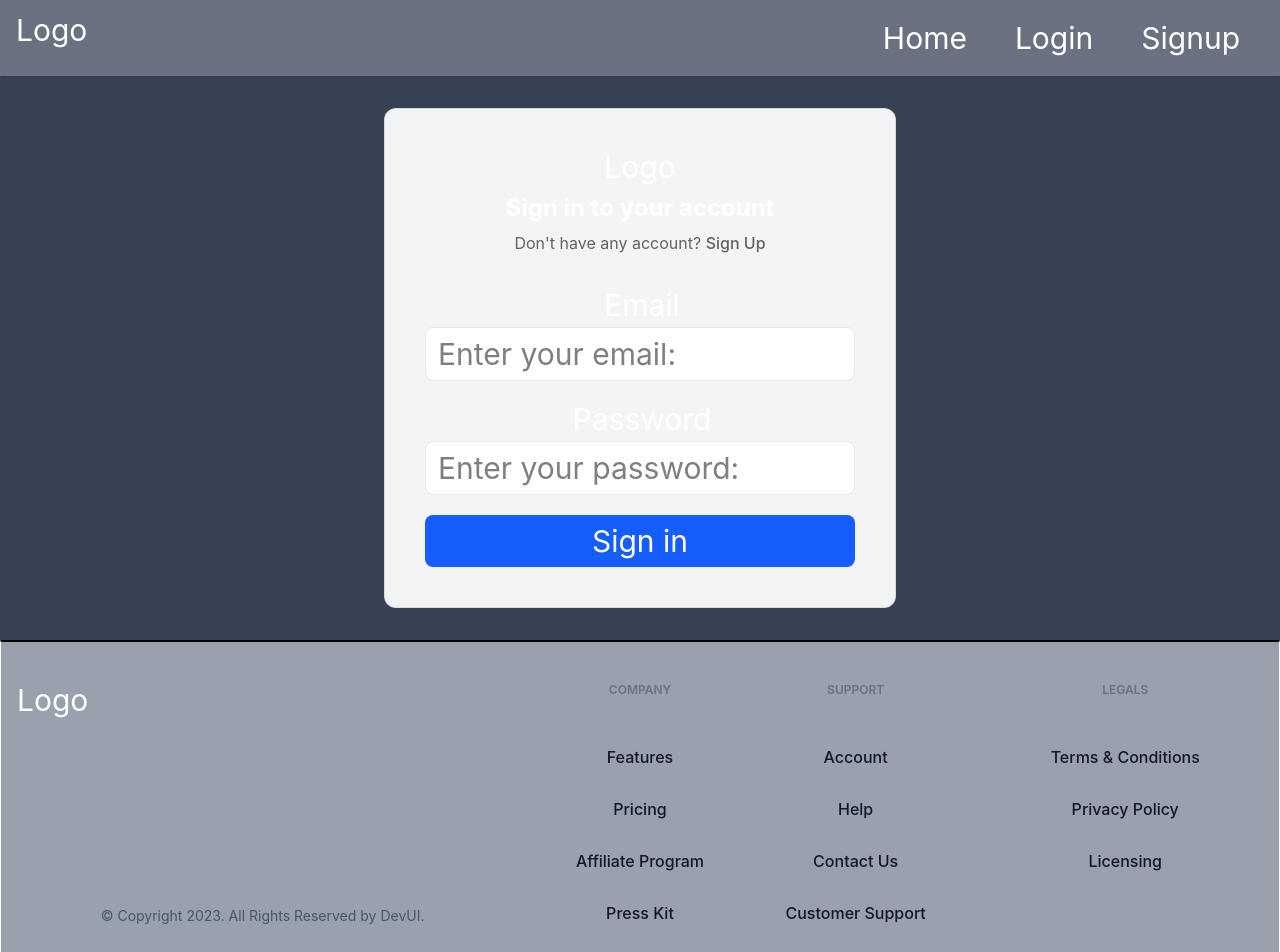
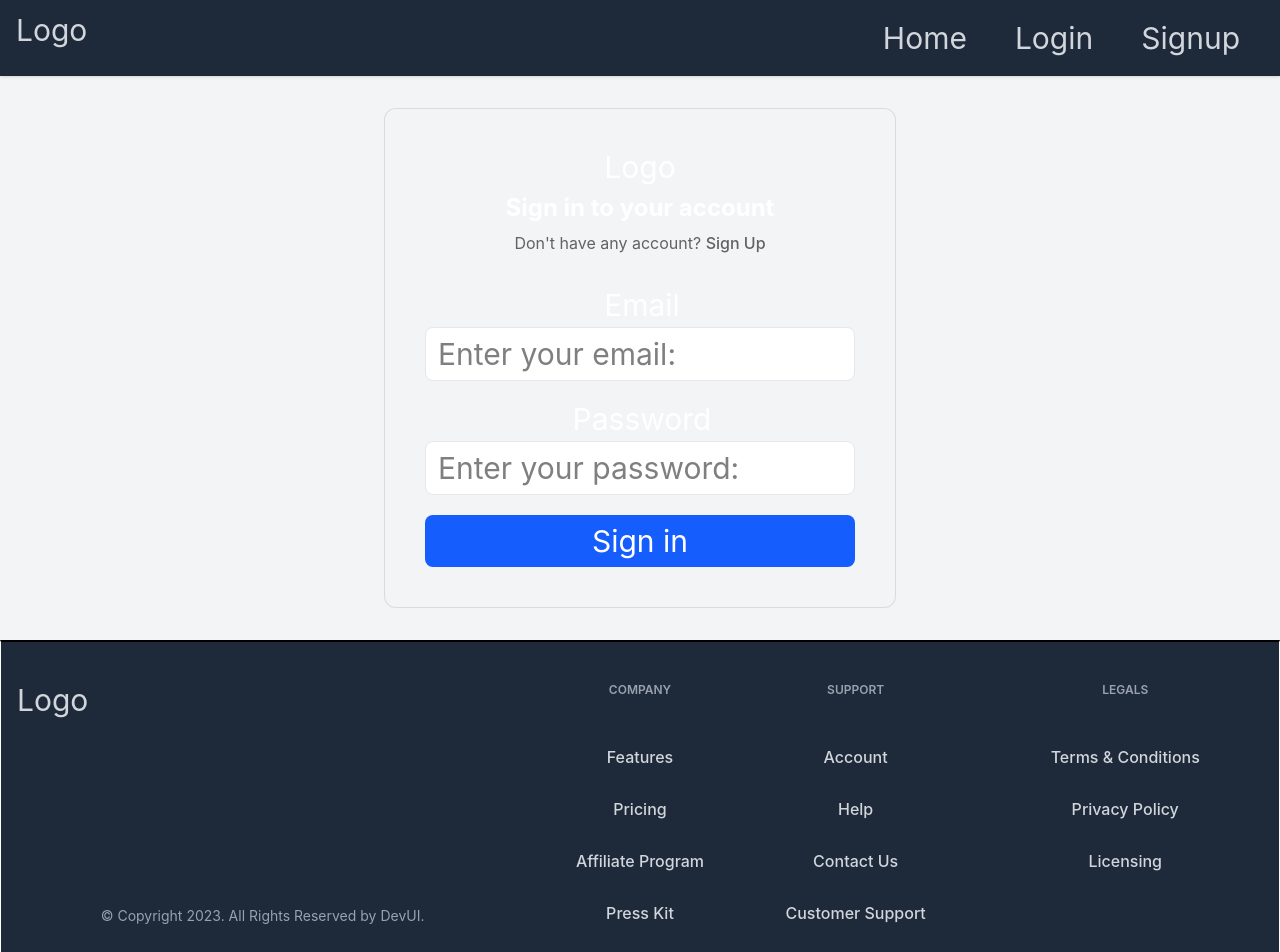
Before and after one commit to Vaibhav0911/Blog_website, a React (Vite) app: page /login in a window 1280 px wide. Shown: the top 952 px of the page. Built offline with nearby package versions, Linux system fonts and the light colour scheme; no server answers.

Commit message:
fix: resolve application bug

```diff
--- a/src/App.jsx
+++ b/src/App.jsx
@@ -33,7 +33,7 @@ function App() {
   return loading ? (
     <div>Loading..</div>
   ) : (
-    <div className="bg-gray-700 h-[100vh] w-[100vw]">
+    <div className="bg-gray-100 h-[100vh] w-[100vw]">
       <div className="text-3xl text-white text-center">
         <Header />
         <main>
--- a/src/components/Login.jsx
+++ b/src/components/Login.jsx
@@ -16,10 +16,8 @@ export default function Login() {
     setErr("");
     try {
       const session = await authServices.login(data);
-      console.log(session);
       if (session) {
         const userData = await authServices.getCurrentUser();
-        console.log(userData);
         if (userData)
           dispatch(
             authLogin({
--- a/src/components/PostCard.jsx
+++ b/src/components/PostCard.jsx
@@ -3,6 +3,7 @@ import { Link } from "react-router-dom";
 import appwriteServices from "../appwrite/config";
 
 function PostCard({$id, featureimage, title}) {
+
   return (
     <Link to={`/post/${$id}`}>
       <div className="w-full bg-gray-100 rounded-xl p-4">
--- a/src/components/footer/Footer.jsx
+++ b/src/components/footer/Footer.jsx
@@ -3,16 +3,16 @@ import { Logo} from "../index.js";
 
 function Footer() {
   return (
-    <section className="relative overflow-hidden py-10 bg-gray-400 border border-t-2 border-t-black">
+    <section className="relative overflow-hidden py-10 bg-gray-800 border border-t-2 border-t-black">
       <div className="relative z-10 mx-auto max-w-7xl px-4">
         <div className="-m-6 flex flex-wrap">
           <div className="w-full p-6 md:w-1/2 lg:w-5/12">
             <div className="flex h-full flex-col justify-between">
-              <div className="mb-4 inline-flex items-center">
+              <div className="mb-4 inline-flex items-center text-gray-300 hover:text-gray-100">
                 <Logo width="100px" />
               </div>
               <div>
-                <p className="text-sm text-gray-600">
+                <p className="text-sm text-gray-400">
                   &copy; Copyright 2023. All Rights Reserved by DevUI.
                 </p>
               </div>
@@ -20,13 +20,13 @@ function Footer() {
           </div>
           <div className="w-full p-6 md:w-1/2 lg:w-2/12">
             <div className="h-full">
-              <h3 className="tracking-px mb-9  text-xs font-semibold uppercase text-gray-500">
+              <h3 className="tracking-px mb-9  text-xs font-semibold uppercase text-gray-400">
                 Company
               </h3>
               <ul>
                 <li className="mb-4">
                   <Link
-                    className=" text-base font-medium text-gray-900 hover:text-gray-700"
+                    className=" text-base font-medium text-gray-300 hover:text-gray-100"
                     to="/"
                   >
                     Features
@@ -34,7 +34,7 @@ function Footer() {
                 </li>
                 <li className="mb-4">
                   <Link
-                    className=" text-base font-medium text-gray-900 hover:text-gray-700"
+                    className=" text-base font-medium text-gray-300 hover:text-gray-100"
                     to="/"
                   >
                     Pricing
@@ -42,7 +42,7 @@ function Footer() {
                 </li>
                 <li className="mb-4">
                   <Link
-                    className=" text-base font-medium text-gray-900 hover:text-gray-700"
+                    className=" text-base font-medium text-gray-300 hover:text-gray-100"
                     to="/"
                   >
                     Affiliate Program
@@ -50,7 +50,7 @@ function Footer() {
                 </li>
                 <li>
                   <Link
-                    className=" text-base font-medium text-gray-900 hover:text-gray-700"
+                    className=" text-base font-medium text-gray-300 hover:text-gray-100"
                     to="/"
                   >
                     Press Kit
@@ -61,13 +61,13 @@ function Footer() {
           </div>
           <div className="w-full p-6 md:w-1/2 lg:w-2/12">
             <div className="h-full">
-              <h3 className="tracking-px mb-9  text-xs font-semibold uppercase text-gray-500">
+              <h3 className="tracking-px mb-9  text-xs font-semibold uppercase text-gray-400">
                 Support
               </h3>
               <ul>
                 <li className="mb-4">
                   <Link
-                    className=" text-base font-medium text-gray-900 hover:text-gray-700"
+                    className=" text-base font-medium text-gray-300 hover:text-gray-100"
                     to="/"
                   >
                     Account
@@ -75,7 +75,7 @@ function Footer() {
                 </li>
                 <li className="mb-4">
                   <Link
-                    className=" text-base font-medium text-gray-900 hover:text-gray-700"
+                    className=" text-base font-medium text-gray-300 hover:text-gray-100"
                     to="/"
                   >
                     Help
@@ -83,7 +83,7 @@ function Footer() {
                 </li>
                 <li className="mb-4">
                   <Link
-                    className=" text-base font-medium text-gray-900 hover:text-gray-700"
+                    className=" text-base font-medium text-gray-300 hover:text-gray-100"
                     to="/"
                   >
                     Contact Us
@@ -91,7 +91,7 @@ function Footer() {
                 </li>
                 <li>
                   <Link
-                    className=" text-base font-medium text-gray-900 hover:text-gray-700"
+                    className=" text-base font-medium text-gray-300 hover:text-gray-100"
                     to="/"
                   >
                     Customer Support
@@ -102,13 +102,13 @@ function Footer() {
           </div>
           <div className="w-full p-6 md:w-1/2 lg:w-3/12">
             <div className="h-full">
-              <h3 className="tracking-px mb-9  text-xs font-semibold uppercase text-gray-500">
+              <h3 className="tracking-px mb-9  text-xs font-semibold uppercase text-gray-400">
                 Legals
               </h3>
               <ul>
                 <li className="mb-4">
                   <Link
-                    className=" text-base font-medium text-gray-900 hover:text-gray-700"
+                    className=" text-base font-medium text-gray-300 hover:text-gray-100"
                     to="/"
                   >
                     Terms &amp; Conditions
@@ -116,7 +116,7 @@ function Footer() {
                 </li>
                 <li className="mb-4">
                   <Link
-                    className=" text-base font-medium text-gray-900 hover:text-gray-700"
+                    className=" text-base font-medium text-gray-300 hover:text-gray-100"
                     to="/"
                   >
                     Privacy Policy
@@ -124,7 +124,7 @@ function Footer() {
                 </li>
                 <li>
                   <Link
-                    className=" text-base font-medium text-gray-900 hover:text-gray-700"
+                    className=" text-base font-medium text-gray-300 hover:text-gray-100"
                     to="/"
                   >
                     Licensing
--- a/src/components/header/Header.jsx
+++ b/src/components/header/Header.jsx
@@ -35,10 +35,10 @@ function Header() {
   ];
 
   return (
-    <header className="py-3 shadow bg-gray-500">
+    <header className="py-3 shadow bg-gray-800 ">
       <Container>
         <nav className="flex">
-          <div className="mr-4">
+          <div className="mr-4 text-gray-300 hover:text-gray-100">
             <Link to="/">
               <Logo width="70px" />
             </Link>
@@ -49,7 +49,7 @@ function Header() {
                 <li key={item.name}>
                   <button
                     onClick={() => navigate(item.slug)}
-                    className="inline-bock px-6 py-2 duration-200 hover:bg-blue-100 rounded-full"
+                    className="inline-bock px-6 py-2 duration-200 rounded-full text-gray-300 hover:text-gray-100"
                   >
                     {item.name}
                   </button>
--- a/src/components/post-form/PostForm.jsx
+++ b/src/components/post-form/PostForm.jsx
@@ -38,16 +38,11 @@ export default function PostForm({ post }) {
     }
     else {
       if (file) {
-        console.log(file);
         data.featureimage = file.$id;
-        console.log(data);
-        console.log(userData);
         const dbpost = await appwriteServices.createPost({
           ...data,
-          featureimage: file ? file.$id : undefined,
           userId: userData.$id,
         });
-        console.log(dbpost);
         if (dbpost) navigate(`/post/${dbpost.$id}`);
       }
     }
--- a/src/pages/Editpost.jsx
+++ b/src/pages/Editpost.jsx
@@ -4,7 +4,7 @@ import { useEffect, useState } from "react";
 import appwriteServices from "../appwrite/config";
 
 function Editpost() {
-  const { slug } = useParams();
+  const slug = useParams();
   const [post, setPost] = useState();
   const navigate = useNavigate();
 
--- a/src/pages/Post.jsx
+++ b/src/pages/Post.jsx
@@ -24,10 +24,10 @@ function Post() {
     }
   }, []);
 
-  const deletePost = (slug) => {
+  const deletePost = () => {
      appwriteServices.deletePost(slug).then((status) => {
          if(status){
-            appwriteServices.deleteFile(post.featuredImage);
+            appwriteServices.deleteFile(post.featureimage);
             navigate("/");
          }
      })
@@ -38,7 +38,7 @@ function Post() {
             <Container>
                 <div className="w-full flex justify-center mb-4 relative border rounded-xl p-2">
                     <img
-                        src={appwriteServices.getFilePreview(post.featuredImage)}
+                        src={appwriteServices.getFilePreview(post.featureimage)}
                         alt={post.title}
                         className="rounded-xl"
                     />
--- a/src/store/store.js
+++ b/src/store/store.js
@@ -1,9 +1,9 @@
 import { configureStore } from "@reduxjs/toolkit";
-import auth from "./authSlice";
+import authSlice from "./authSlice";
 
 const store = configureStore({
     reducer: {
-       auth
+       auth: authSlice
     }
 });
 
```
Also changed, not shown: src/appwrite/config.js (+3 -5 lines), src/components/AuthLayout.jsx (+23 -8 lines), src/pages/Home.jsx (+18 -17 lines).
